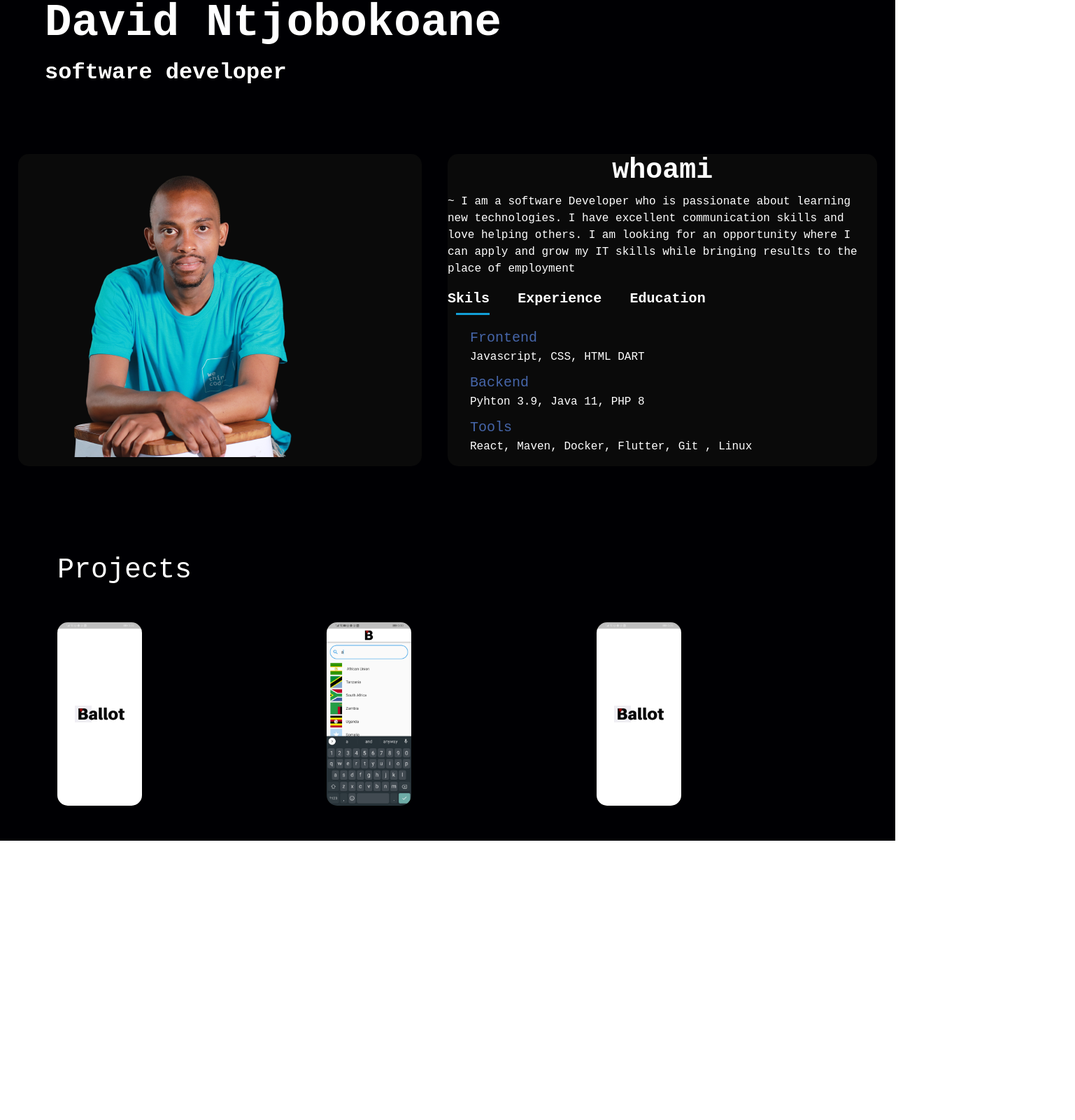
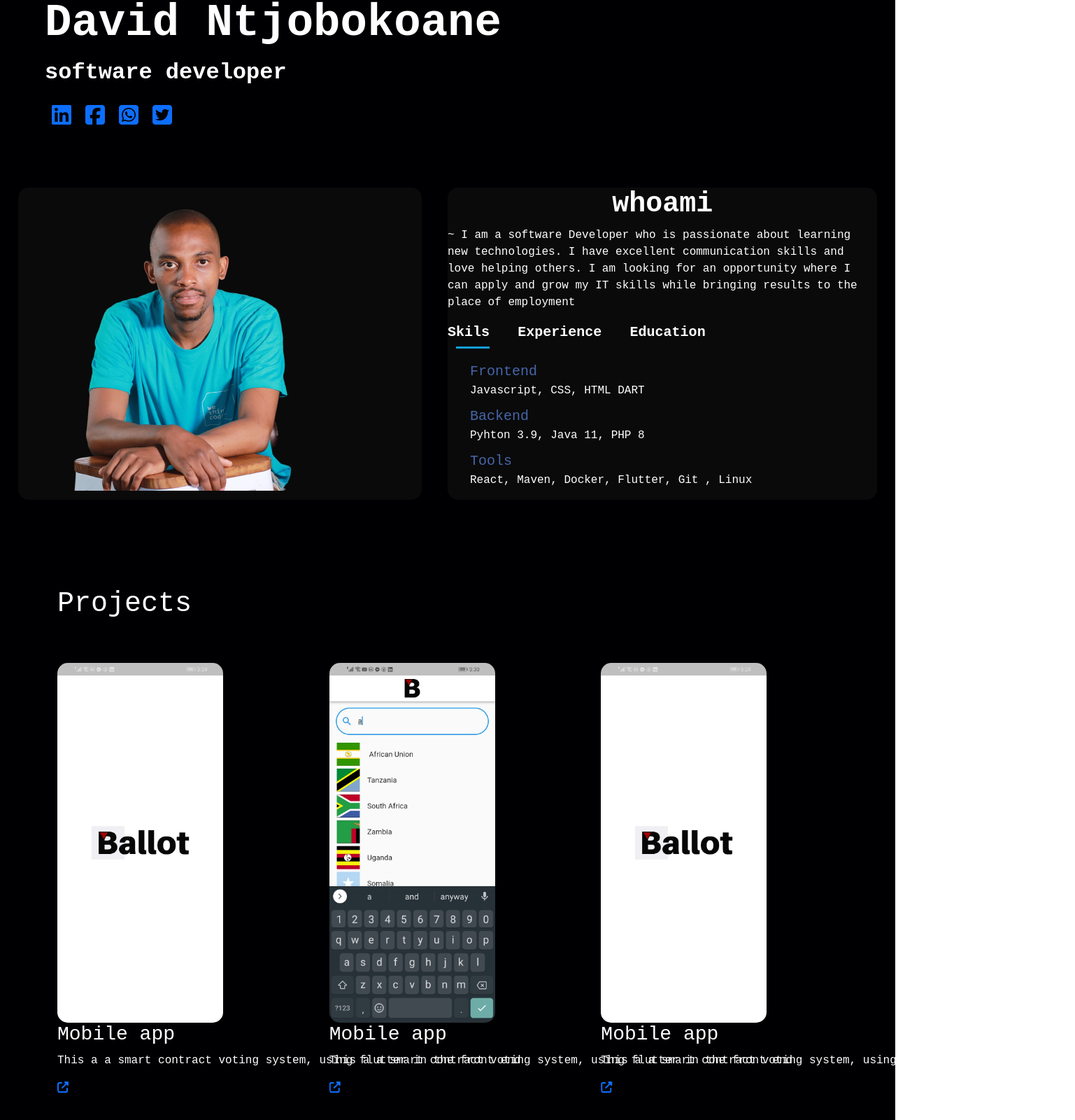
Before and after one commit to SEOKAMELA/Portfolio, a React (Create React App) app: page / in a window 1280 px wide. Shown: the part 374-1974 px from the top of the page at 70% size, 1537 px wide, since content can reach past the window. Before the commit the page ends 1575 px from the top, so only its background shows below. Built offline with nearby package versions, Linux system fonts and the light colour scheme; a web font is replaced by a local one.

Commit message:
links added to page one, projects added to projects page but need information added

```diff
--- a/public/index.html
+++ b/public/index.html
@@ -29,6 +29,7 @@
       Learn how to configure a non-root public URL by running `npm run build`.
     -->
     <title>Seokamela</title>
+    <script src="https://kit.fontawesome.com/62ef1ac974.js" crossorigin="anonymous"></script>
   </head>
   <body>
     <noscript>You need to enable JavaScript to run this app.</noscript>
--- a/src/views/projects_view/Projects_view.css
+++ b/src/views/projects_view/Projects_view.css
@@ -3,8 +3,22 @@
 }
 
 .projects-list {
+
     display: grid;
     grid-template-columns: repeat(auto-fit, minmax(250px, 1fr));
-    grid-gap: 40px;
-    margin-top: 50px;
+    grid-gap: 50px;
+    margin-top: 60px;
 }
+
+.project{
+    border-radius: 10px;
+    position: relative;
+    overflow: hidden;
+}
+
+.project, img {
+
+    width: 200%;
+    border-radius: 10px;
+    display: block;
+}
--- a/src/views/projects_view/Projects_view.jsx
+++ b/src/views/projects_view/Projects_view.jsx
@@ -13,13 +13,41 @@ const ProjectsView = () => {
                     Projects
                 </h1>
                 <div className="projects-list">
-                    <div className="projects">
+                    <div className="project">
                         <img src={logo} alt="Seokamela" id='logo' />
+                        <div className="layer">
+                            <h3>
+                                Mobile app
+                            </h3>
+                            <p>
+                                This a a smart contract voting system, using flutter in the front end
+                            </p>
+                            <a href='#'><i class="fa-solid fa-up-right-from-square"></i></a>
+                        </div>
                     </div>
-                    <div className="projects">
+                    <div className="project">
                         <img src={logo2} alt="Seokamela" id='logo' />
-                    </div>                    <div className="projects">
+                        <div className="layer">
+                            <h3>
+                                Mobile app
+                            </h3>
+                            <p>
+                                This a a smart contract voting system, using flutter in the front end
+                            </p>
+                            <a href='#'><i class="fa-solid fa-up-right-from-square"></i></a>
+                        </div>
+                    </div>
+                    <div className="project">
                         <img src={logo} alt="Seokamela" id='logo' />
+                        <div className="layer">
+                            <h3>
+                                Mobile app
+                            </h3>
+                            <p>
+                                This a a smart contract voting system, using flutter in the front end
+                            </p>
+                            <a href='#'><i class="fa-solid fa-up-right-from-square"></i></a>
+                        </div>
                     </div>
                 </div>
             </div>
--- a/src/views/screen_one/Screen_one.css
+++ b/src/views/screen_one/Screen_one.css
@@ -46,3 +46,8 @@
      60% { transform: rotate( 0.0deg) }  /* Reset for the last half to pause */
     100% { transform: rotate( 0.0deg) }
 }
+
+
+.icons {
+    padding: 10px;
+}
--- a/src/views/screen_one/Screen_one.jsx
+++ b/src/views/screen_one/Screen_one.jsx
@@ -13,12 +13,29 @@ const ScreenOne = () => {
                 </p>
                 <h1 className="my-name">
                     I'm <span className='spane-name'>Seokamela</span>
-                    <br/>
+                    <br />
                     David Ntjobokoane
                 </h1>
                 <p>
                     software developer
                 </p>
+                <a className='icons' href='https://www.linkedin.com/in/seokamela-ntjobokoane/'>
+                    <i class="fa-brands fa-linkedin"></i>
+
+                </a>
+
+                <a className='icons' href='https://www.facebook.com/seokamela.ntjobokoane'>
+                    <i class="fa-brands fa-square-facebook"></i>
+
+                </a>
+                <a className='icons' href='https://wa.me/+27786189190'>
+                    <i class="fa-brands fa-square-whatsapp"></i>
+
+                </a>
+                <a className='icons' href='https://twitter.com/seokamela'>
+                    <i class="fa-brands fa-square-twitter"></i>
+
+                </a>
             </div>
         </div>
 
```
Also changed, not shown: src/assets/images/example.html (added, +12 -0 lines), src/assets/b.png (added), src/components/Cards/Card.css (added), src/components/Cards/Card.jsx (added).
